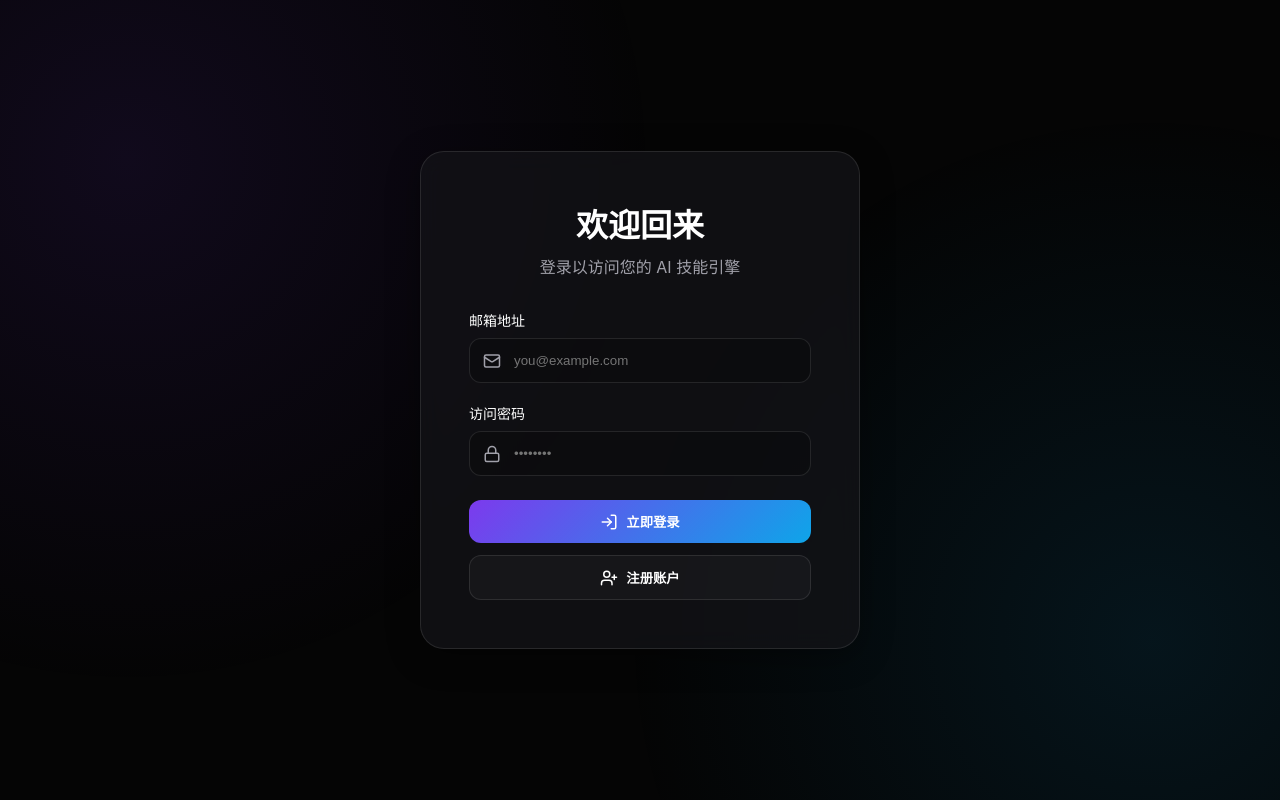
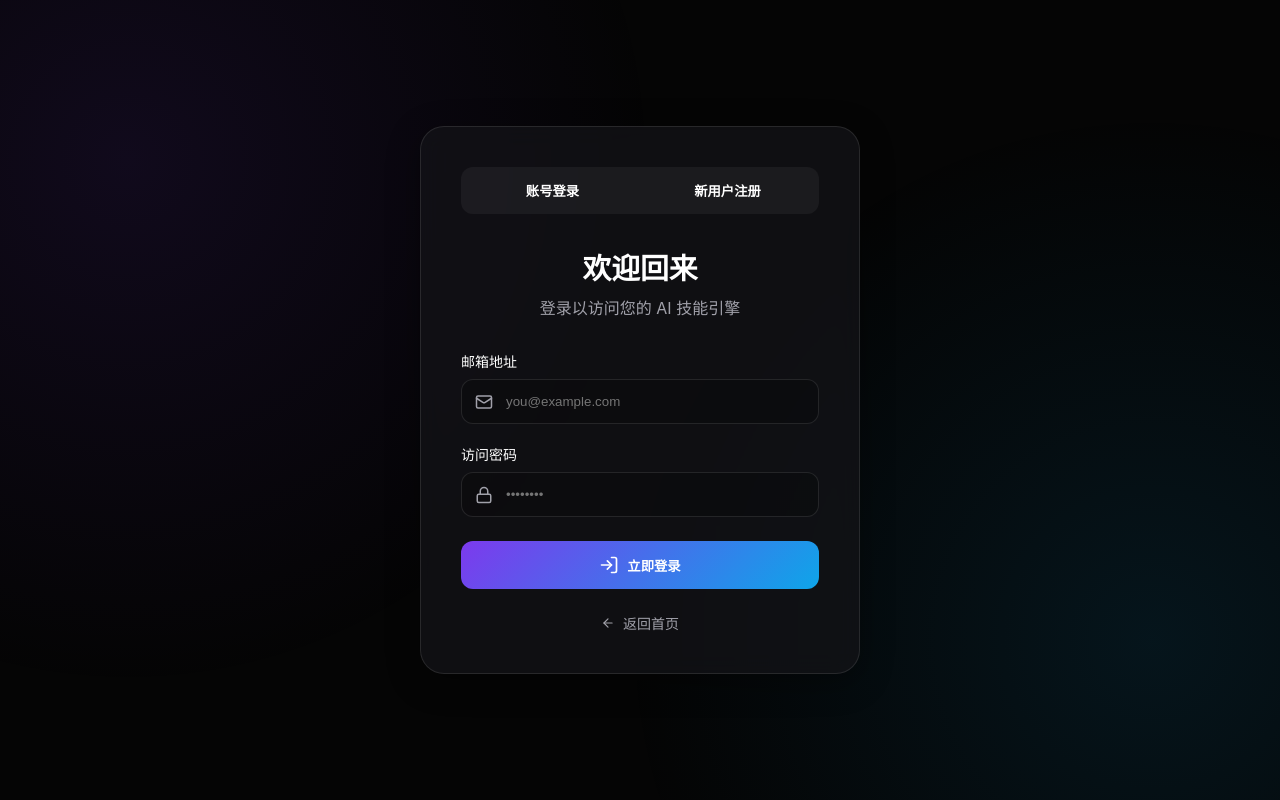
Before and after one commit to FluxVine-ai/fluxvine, a Next.js app: page /login in a window 1280 px wide. Built offline with nearby package versions, Linux system fonts and the light colour scheme.

Commit message:
ui: implement human-friendly auth tabs and dedicated registration button

```diff
--- a/app/login/actions.ts
+++ b/app/login/actions.ts
@@ -14,10 +14,10 @@ export async function login(formData: FormData) {
     })
 
     if (error) {
-        redirect(`/login?message=${encodeURIComponent(error.message)}`)
+        return redirect(`/login?message=${encodeURIComponent(error.message)}`)
     }
 
-    redirect('/dashboard')
+    return redirect('/dashboard')
 }
 
 export async function signup(formData: FormData) {
@@ -27,17 +27,20 @@ export async function signup(formData: FormData) {
     const password = formData.get('password') as string
     const supabase = await createClient()
 
-    const { error } = await supabase.auth.signUp({
+    const { data, error } = await supabase.auth.signUp({
         email,
         password,
-        options: {
-            emailRedirectTo: `${process.env.NEXT_PUBLIC_SITE_URL || 'http://localhost:3000'}/auth/callback`,
-        },
     })
 
     if (error) {
-        redirect(`/login?message=${encodeURIComponent(error.message)}`)
+        return redirect(`/login?message=${encodeURIComponent(error.message)}`)
     }
 
-    redirect('/login?message=请查收邮件以验证账户')
+    // 2025/2026 逻辑：如果数据中已经包含了 session (说明无需验证邮件)，直接进控制台
+    if (data?.session) {
+        return redirect('/dashboard')
+    }
+
+    // 否则提示去查收邮件
+    return redirect('/login?message=注册成功！请查收邮件验证账号。')
 }
--- a/app/login/page.tsx
+++ b/app/login/page.tsx
@@ -1,21 +1,73 @@
+'use client'
+
+import { useState } from 'react'
 import { login, signup } from './actions'
-import { Mail, Lock, UserPlus, LogIn } from 'lucide-react'
+import { Mail, Lock, UserPlus, LogIn, ArrowLeft } from 'lucide-react'
+import { useSearchParams } from 'next/navigation'
 
-// 按照 2025 年标准定义 PageProps
-type SearchParams = Promise<{ [key: string]: string | string[] | undefined }>
-
-export default async function LoginPage(props: {
-    searchParams: SearchParams
-}) {
-    const searchParams = await props.searchParams;
-    const message = typeof searchParams.message === 'string' ? searchParams.message : undefined;
+export default function LoginPage() {
+    const [mode, setMode] = useState<'login' | 'signup'>('login')
+    const searchParams = useSearchParams()
+    const message = searchParams.get('message')
 
     return (
         <div className="home-container">
-            <div className="glass-card" style={{ width: '100%', maxWidth: '440px', padding: '48px' }}>
+            <div className="glass-card" style={{
+                width: '100%',
+                maxWidth: '440px',
+                padding: '40px',
+                position: 'relative',
+                overflow: 'hidden'
+            }}>
+                {/* 顶部切换 Tab */}
+                <div style={{
+                    display: 'flex',
+                    background: 'rgba(255, 255, 255, 0.05)',
+                    borderRadius: '12px',
+                    padding: '4px',
+                    marginBottom: '32px'
+                }}>
+                    <button
+                        onClick={() => setMode('login')}
+                        style={{
+                            flex: 1,
+                            padding: '10px',
+                            borderRadius: '8px',
+                            border: 'none',
+                            background: mode === 'login' ? 'var(--primary)' : 'transparent',
+                            color: 'white',
+                            cursor: 'pointer',
+                            fontWeight: '600',
+                            transition: 'all 0.3s'
+                        }}
+                    >
+                        账号登录
+                    </button>
+                    <button
+                        onClick={() => setMode('signup')}
+                        style={{
+                            flex: 1,
+                            padding: '10px',
+                            borderRadius: '8px',
+                            border: 'none',
+                            background: mode === 'signup' ? 'var(--primary)' : 'transparent',
+                            color: 'white',
+                            cursor: 'pointer',
+                            fontWeight: '600',
+                            transition: 'all 0.3s'
+                        }}
+                    >
+                        新用户注册
+                    </button>
+                </div>
+
                 <div style={{ marginBottom: '32px', textAlign: 'center' }}>
-                    <h2 style={{ fontSize: '2rem', fontWeight: '700', marginBottom: '8px' }}>欢迎回来</h2>
-                    <p style={{ color: 'var(--text-secondary)' }}>登录以访问您的 AI 技能引擎</p>
+                    <h2 style={{ fontSize: '1.8rem', fontWeight: '700', marginBottom: '8px' }}>
+                        {mode === 'login' ? '欢迎回来' : '创建新账号'}
+                    </h2>
+                    <p style={{ color: 'var(--text-secondary)' }}>
+                        {mode === 'login' ? '登录以访问您的 AI 技能引擎' : '几秒钟内开启您的智能工作流'}
+                    </p>
                 </div>
 
                 <form>
@@ -24,8 +76,21 @@ export default async function LoginPage(props: {
                             邮箱地址
                         </label>
                         <div style={{ position: 'relative' }}>
-                            <Mail size={18} style={{ position: 'absolute', left: '14px', top: '50%', transform: 'translateY(-50%)', color: 'var(--text-secondary)' }} />
-                            <input name="email" type="email" placeholder="you@example.com" className="input-field" style={{ paddingLeft: '44px' }} required />
+                            <Mail size={18} style={{
+                                position: 'absolute',
+                                left: '14px',
+                                top: '50%',
+                                transform: 'translateY(-50%)',
+                                color: 'var(--text-secondary)'
+                            }} />
+                            <input
+                                name="email"
+                                type="email"
+                                placeholder="you@example.com"
+                                className="input-field"
+                                style={{ paddingLeft: '44px' }}
+                                required
+                            />
                         </div>
                     </div>
 
@@ -34,26 +99,71 @@ export default async function LoginPage(props: {
                             访问密码
                         </label>
                         <div style={{ position: 'relative' }}>
-                            <Lock size={18} style={{ position: 'absolute', left: '14px', top: '50%', transform: 'translateY(-50%)', color: 'var(--text-secondary)' }} />
-                            <input name="password" type="password" placeholder="••••••••" className="input-field" style={{ paddingLeft: '44px' }} required />
+                            <Lock size={18} style={{
+                                position: 'absolute',
+                                left: '14px',
+                                top: '50%',
+                                transform: 'translateY(-50%)',
+                                color: 'var(--text-secondary)'
+                            }} />
+                            <input
+                                name="password"
+                                type="password"
+                                placeholder="••••••••"
+                                className="input-field"
+                                style={{ paddingLeft: '44px' }}
+                                required
+                            />
                         </div>
                     </div>
 
                     {message && (
-                        <div style={{ background: 'rgba(239, 68, 68, 0.1)', color: '#ef4444', padding: '12px', borderRadius: '8px', fontSize: '14px', marginBottom: '20px', border: '1px solid rgba(239, 68, 68, 0.2)', textAlign: 'center' }}>
+                        <div style={{
+                            background: mode === 'signup' && message.includes('成功') ? 'rgba(16, 185, 129, 0.1)' : 'rgba(239, 68, 68, 0.1)',
+                            color: mode === 'signup' && message.includes('成功') ? '#10b981' : '#ef4444',
+                            padding: '12px',
+                            borderRadius: '8px',
+                            fontSize: '14px',
+                            marginBottom: '20px',
+                            border: mode === 'signup' && message.includes('成功') ? '1px solid rgba(10, 185, 129, 0.2)' : '1px solid rgba(239, 68, 68, 0.2)',
+                            textAlign: 'center'
+                        }}>
                             {message}
                         </div>
                     )}
 
                     <div style={{ display: 'flex', flexDirection: 'column', gap: '12px' }}>
-                        <button formAction={login} className="premium-btn" style={{ width: '100%', justifyContent: 'center' }}>
-                            <LogIn size={18} /> 立即登录
-                        </button>
-                        <button formAction={signup} className="premium-btn secondary" style={{ width: '100%', justifyContent: 'center' }}>
-                            <UserPlus size={18} /> 注册账户
-                        </button>
+                        {mode === 'login' ? (
+                            <button formAction={login} className="premium-btn" style={{ width: '100%', justifyContent: 'center', height: '48px' }}>
+                                <LogIn size={20} /> 立即登录
+                            </button>
+                        ) : (
+                            <button formAction={signup} className="premium-btn" style={{ width: '100%', justifyContent: 'center', height: '48px', background: 'linear-gradient(135deg, #0ea5e9 0%, #2563eb 100%)' }}>
+                                <UserPlus size={20} /> 确定注册
+                            </button>
+                        )}
                     </div>
                 </form>
+
+                <div style={{ marginTop: '24px', textAlign: 'center' }}>
+                    <button
+                        onClick={() => window.location.href = '/'}
+                        style={{
+                            background: 'none',
+                            border: 'none',
+                            color: 'var(--text-secondary)',
+                            cursor: 'pointer',
+                            display: 'flex',
+                            alignItems: 'center',
+                            justifyContent: 'center',
+                            gap: '8px',
+                            width: '100%',
+                            fontSize: '14px'
+                        }}
+                    >
+                        <ArrowLeft size={14} /> 返回首页
+                    </button>
+                </div>
             </div>
         </div>
     )
```
